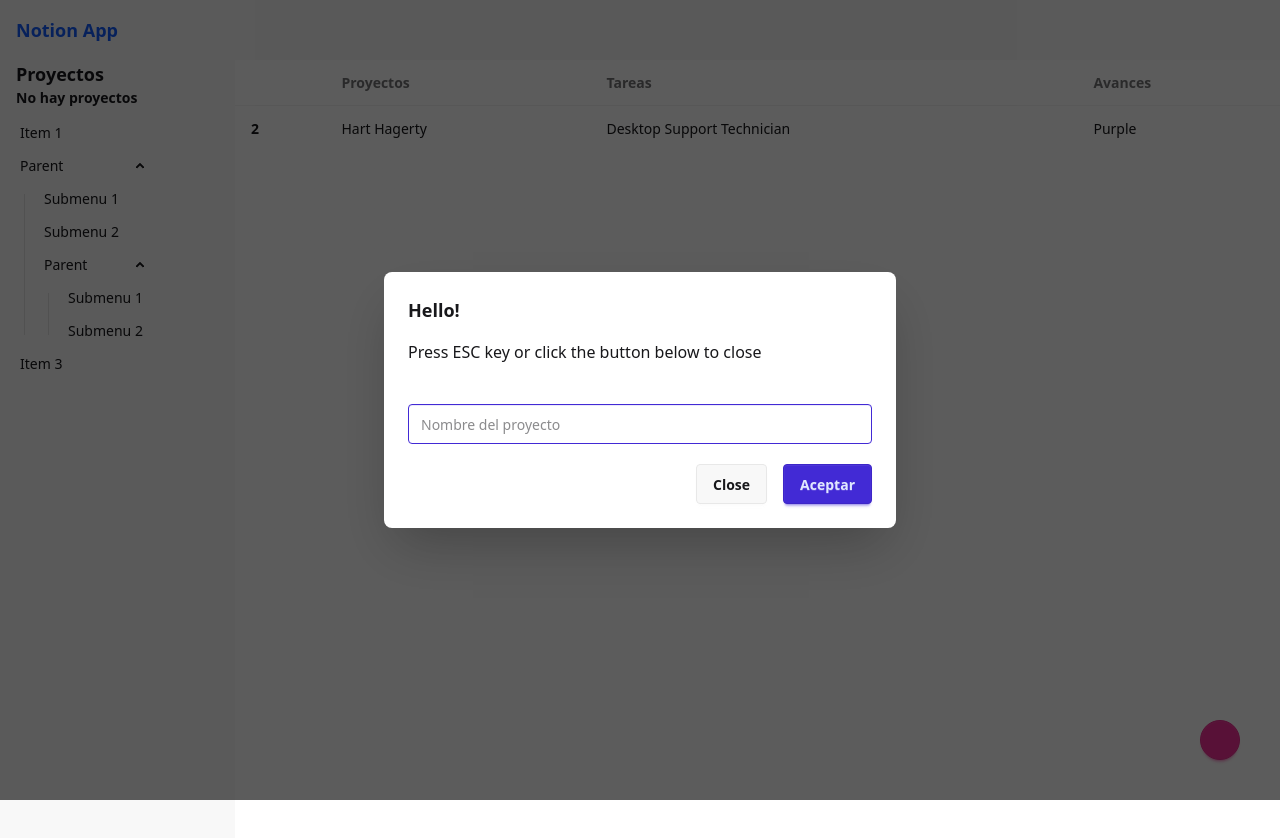
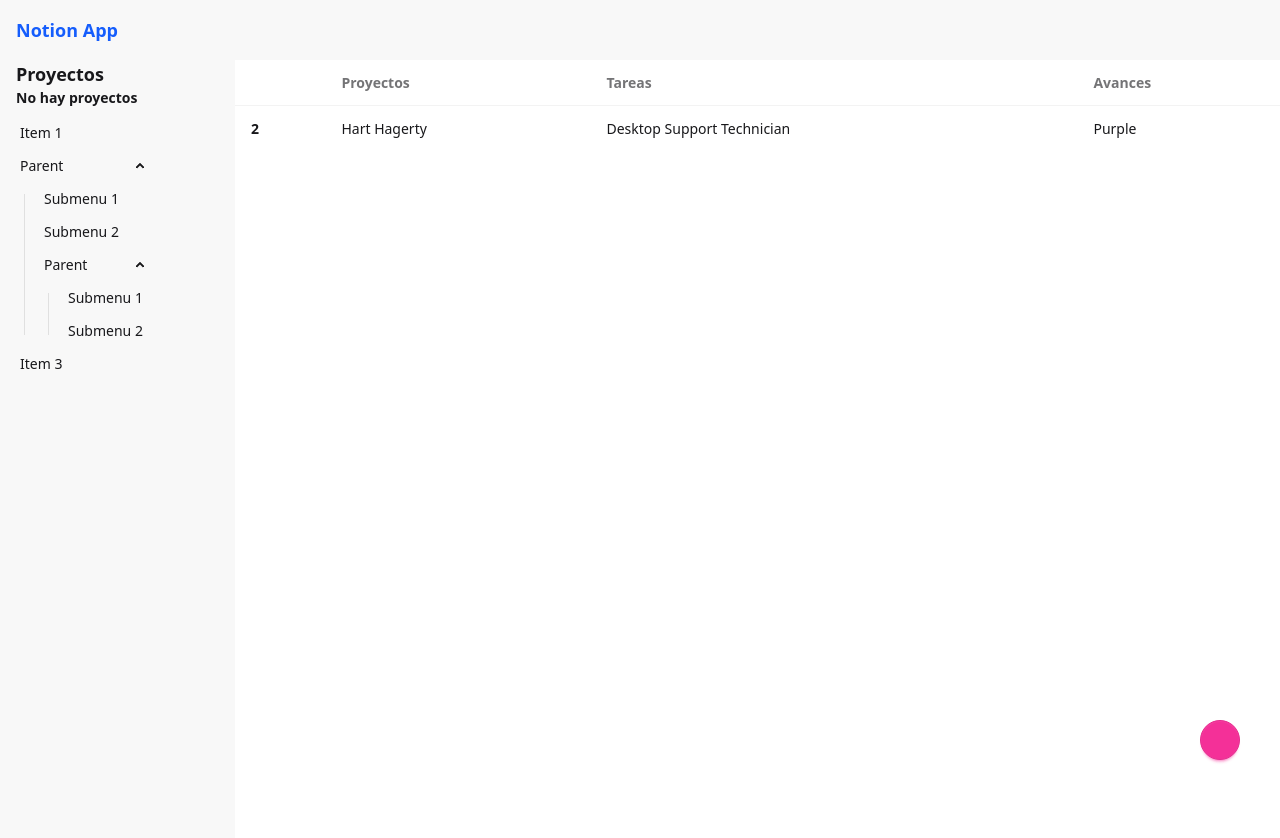
Before and after one commit to pabletellorens/projects-app, a Vue app: page /projects in a window 1280 px wide. Shown: the top 838 px of the page. Built offline with nearby package versions, Linux system fonts and the light colour scheme; some icons are missing; the HTML template or start-up script is replaced by a standard one.

Commit message:
Input personalizado

```diff
--- a/src/modulorum/commune/components/InputModal.vue
+++ b/src/modulorum/commune/components/InputModal.vue
@@ -1,18 +1,19 @@
 <template>
-  <dialog id="my_modal_1" class="modal" :open="true">
+  <dialog id="my_modal_1" class="modal" :open="aperta">
     <div class="modal-box">
-      <h3 class="text-lg font-bold">Hello!</h3>
-      <p class="py-4">Press ESC key or click the button below to close</p>
+      <h3 class="text-lg font-bold">{{ titulus }}</h3>
+      <p class="py-4">{{ subtitulus }}</p>
       <div class="modal-action flex flex-col">
         <form method="dialog" @submit.prevent="submitValorem">
           <input
+            ref="inputRef"
             type="text"
-            placeholder="Nombre del proyecto"
+            :placeholder="placeholder ?? 'Inserte un valor'"
             class="input input-borderer w-full flex-1 input-primary"
             v-model="inputValorem"
           />
           <div class="flex justify-end mt-5">
-            <button class="btn">Close</button>
+            <button @click="$emit('claudere')" class="btn">Close</button>
             <button type="submit" class="btn btn-primary ml-4">Aceptar</button>
           </div>
         </form>
@@ -20,7 +21,7 @@
     </div>
   </dialog>
 
-  <div class="fixed top-0 w-screen h-screen z-10 bg-black opacity-40"></div>
+  <div v-if="aperta" class="fixed top-0 w-screen h-screen z-10 bg-black opacity-40"></div>
 </template>
 
 <script lang="ts" setup>
@@ -28,19 +29,28 @@
 
 interface Props {
   aperta: boolean;
+  placeholder?: string;
+  titulus: string;
+  subtitulus: string;
 }
+
+defineProps<Props>();
 
 const emissiones = defineEmits<{
   claudere: [void];
   valorem: [text: string];
 }>();
 
-const inputValorem = ref('');
+const inputValorem = ref<string>('');
+
+const inputRef = ref<HTMLInputElement | null>(null);
 
 const submitValorem = () => {
   console.log({ valorem: inputValorem });
 
   if (!inputValorem.value) {
+    inputRef.value?.focus();
+
     return;
   }
 
--- a/src/modulorum/projects/views/ProjectsView.vue
+++ b/src/modulorum/projects/views/ProjectsView.vue
@@ -21,9 +21,16 @@
     </table>
   </div>
 
-  <InputModal />
+  <InputModal
+    :aperta="modalAperta"
+    @claudere="modalAperta = false"
+    @valorem="cumNovusValorem"
+    placeholder="Introduce el nombre del proyecto"
+    titulus="Nuevo proyecto"
+    subtitulus="Dale un nombre apropiado a tu proyecto"
+  />
 
-  <FabButton @click="() => console.log('cliked')">
+  <FabButton @click="modalAperta = true">
     <AddCircle />
   </FabButton>
 </template>
@@ -32,4 +39,11 @@
 import FabButton from '@/modulorum/commune/components/FabButton.vue';
 import InputModal from '@/modulorum/commune/components/InputModal.vue';
 import AddCircle from '@/modulorum/commune/icons/AddCircle.vue';
+import { ref } from 'vue';
+
+const modalAperta = ref(false);
+
+const cumNovusValorem = (projectNomen: string) => {
+  console.log(projectNomen);
+};
 </script>
```
